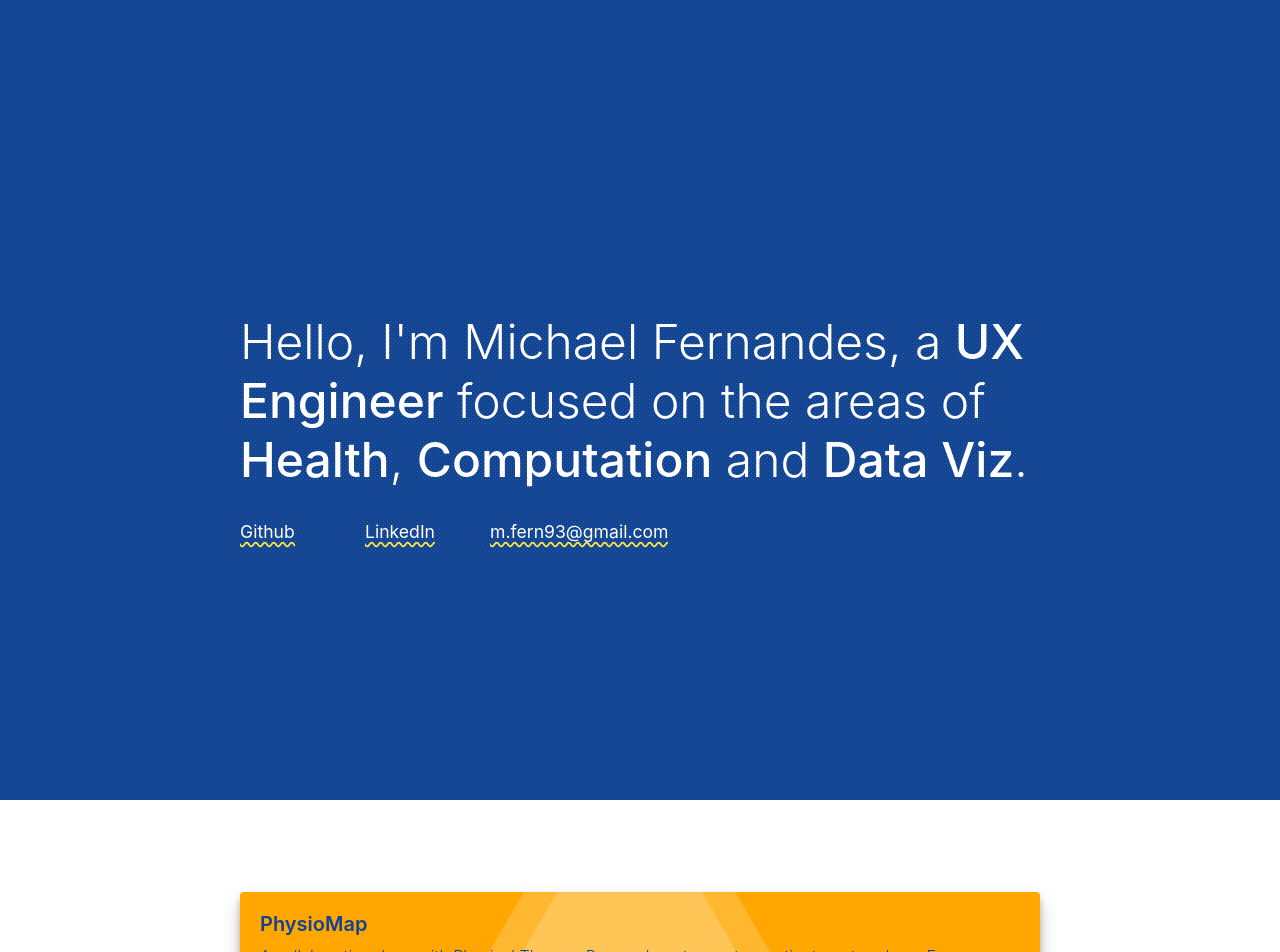
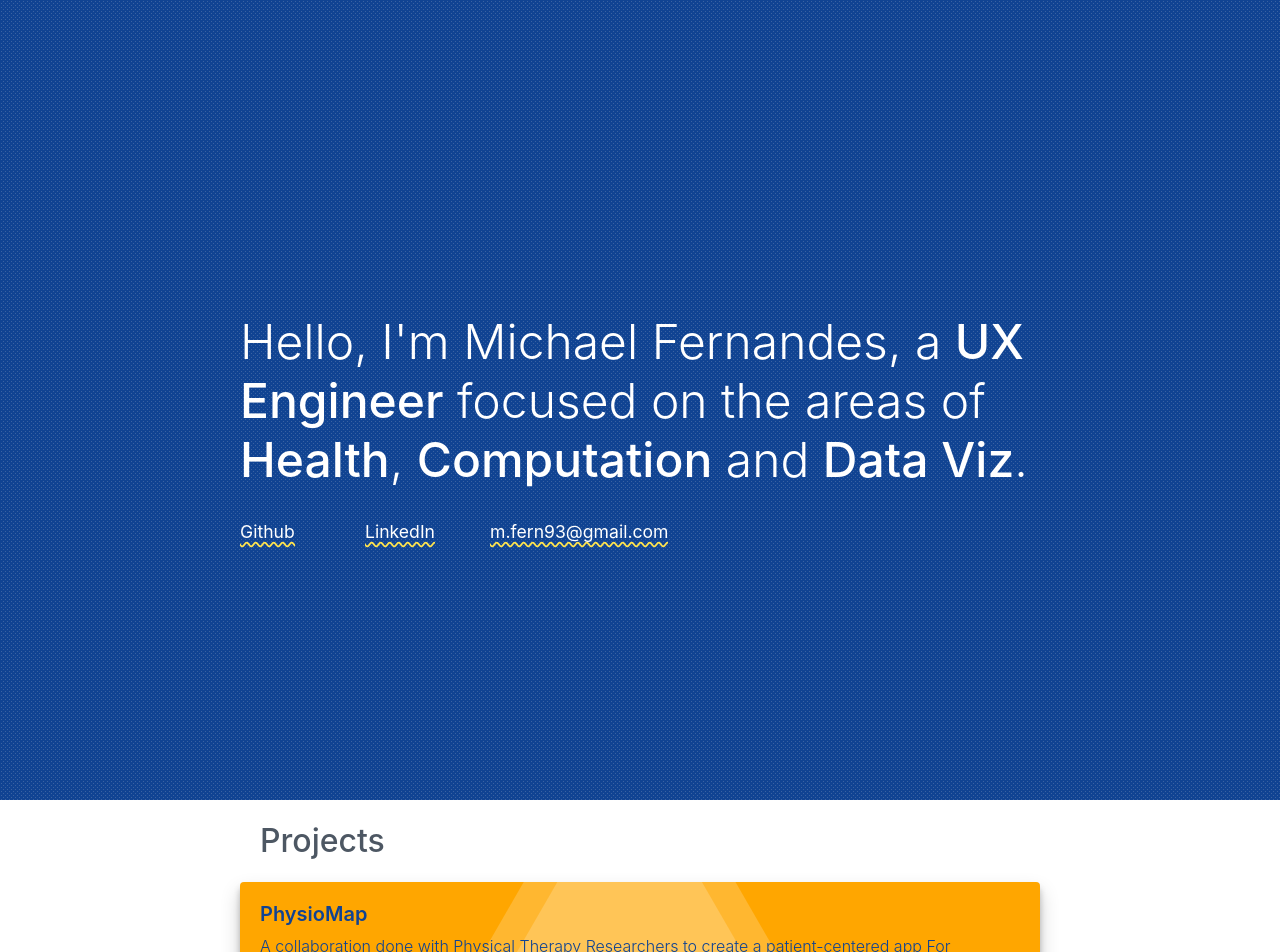
Before and after one commit to michael-fernandes/personal-website, a React (Create React App) app: page / in a window 1280 px wide. Shown: the top 952 px of the page. Built offline with nearby package versions, Linux system fonts and the light colour scheme.

Commit message:
Update styles

```diff
--- a/src/Components/ui/SectionTitle.jsx
+++ b/src/Components/ui/SectionTitle.jsx
@@ -2,7 +2,7 @@ import React from 'react';
 
 function SectionTitle({children}) {
   return (
-    <h2 className="section-title">{children}</h2>
+    <h1 className="section-title">{children}</h1>
   );
 }
 
--- a/src/Styles/App.css
+++ b/src/Styles/App.css
@@ -18,6 +18,7 @@ body {
   width: 100%;
   height: 100%;
   display: grid;
+  margin-bottom: 50px;
   place-items: center;
 }
 
--- a/src/Styles/Landing.css
+++ b/src/Styles/Landing.css
@@ -11,7 +11,7 @@
 
 .landing-wrapper {
    font-weight: 300;
-   max-width:  calc(100% - 40px);
+   width:  calc(100% - 40px);
    animation: 1s fadein 0.25s 1;
    display: flex;
    flex-direction: column;
--- a/src/Styles/UI.css
+++ b/src/Styles/UI.css
@@ -1,4 +1,6 @@
 .section-title {
+  color: #4d5763;
   font-size: 2rem;
-  font-weight: 300;
+  font-weight: 500;
+  padding-left: 20px;
 }
```
